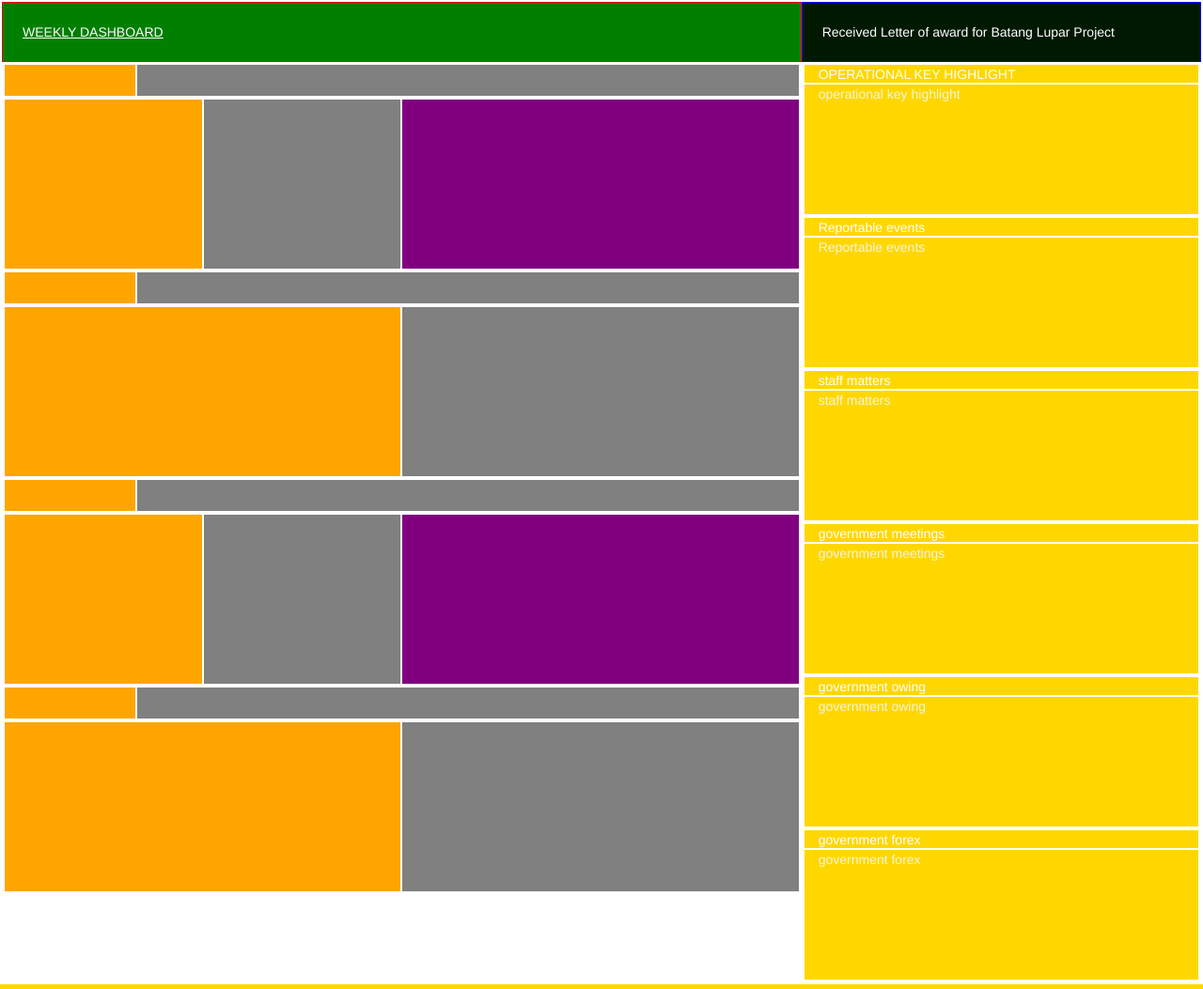
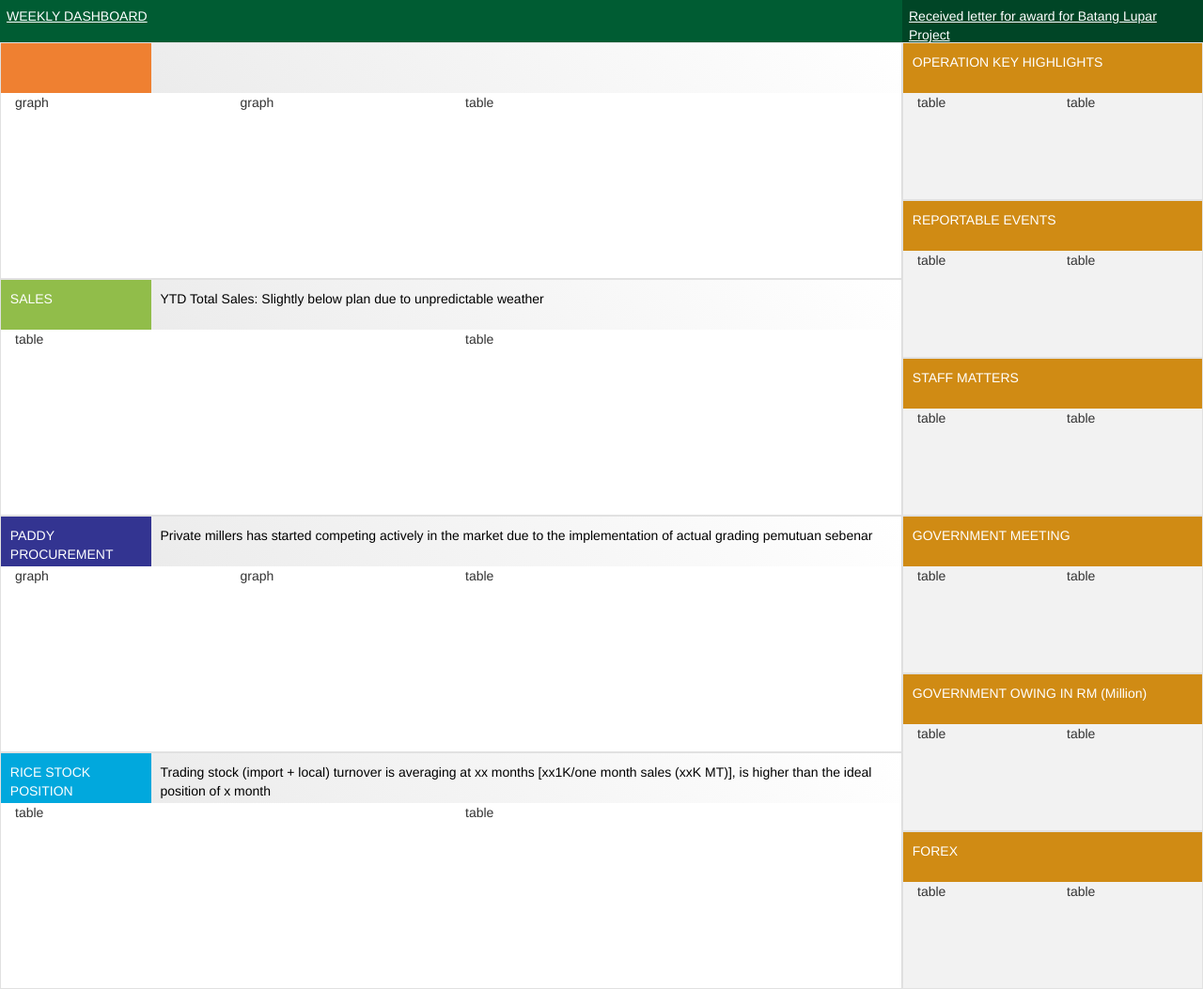
Before and after one commit to afiqhamzah/dashboard-mockup, a PHP site: page / in a window 1280 px wide. Shown: the whole page at 94% size. Run offline with PHP 8.4, Linux system fonts and the light colour scheme; some libraries are stand-ins or nearby versions.

Commit message:
using BEM CSS organization

```diff
--- /dev/null
+++ b/asset/styles.css
@@ -0,0 +1,65 @@
+body{
+  background-color: grey;
+}
+
+.header {
+  background-color: #005C33;
+  height: 3.2em;
+  color: white;
+  padding: 0.5em;
+  text-decoration: underline;
+}
+
+.header--nav {
+  background-color: #004526;
+}
+
+.box {
+  background-color: white;
+  height: 18em;
+  border: 0.5px solid #E1E1E1;
+}
+
+.minibox {
+  background-color: #F2F2F2;
+  height: 12em;
+  border: 0.5px solid #E1E1E1;
+  -webkit-box-shadow: 0 4px 6px -6px #222;
+  -moz-box-shadow: 0 4px 6px -6px #222;
+  box-shadow: 0 4px 6px -6px #222;
+}
+
+.box__title {
+  height: 3.8em;
+  color: white;
+  padding: 0.7em
+}
+
+.box__title--placeholder {
+color: black;
+  /* Permalink - use to edit and share this gradient: http://colorzilla.com/gradient-editor/#e5e5e5+0,ffffff+100&0.76+6,1+100 */
+background: -moz-linear-gradient(45deg, rgba(229,229,229,0.76) 0%, rgba(231,231,231,0.76) 6%, rgba(255,255,255,1) 100%); /* FF3.6-15 */
+background: -webkit-linear-gradient(45deg, rgba(229,229,229,0.76) 0%,rgba(231,231,231,0.76) 6%,rgba(255,255,255,1) 100%); /* Chrome10-25,Safari5.1-6 */
+background: linear-gradient(45deg, rgba(229,229,229,0.76) 0%,rgba(231,231,231,0.76) 6%,rgba(255,255,255,1) 100%); /* W3C, IE10+, FF16+, Chrome26+, Opera12+, Safari7+ */
+filter: progid:DXImageTransform.Microsoft.gradient( startColorstr='#c2e5e5e5', endColorstr='#ffffff',GradientType=1 ); /* IE6-9 fallback on horizontal gradient */
+}
+
+.box__title--orange {
+  background-color: #EF8031;
+}
+
+.box__title--indigo {
+  background-color: #333491;
+}
+
+.box__title--green {
+  background-color: #91BD4A;
+}
+
+.box__title--blue {
+  background-color: #01A8DD;
+}
+
+.box__title--darkorange {
+  background-color: #D08B14;
+}
--- a/index.php
+++ b/index.php
@@ -1,165 +1,227 @@
 <!DOCTYPE html>
 <html>
   <head>
-    <meta charset="utf-8">
-    <title>Dashboard layout</title>
-    <link rel="stylesheet" href="vendor/twbs/bootstrap/dist/css/bootstrap.min.css">
-    <style media="screen">
-      .outer-frame-a{
-        border-color: red;
-        background-color:#007f00;
-        color: white;
-        padding: 1.5em;
-        text-decoration: underline;
-      }
-
-      .outer-frame-b{
-        border-color: blue;
-        background-color: #001900;
-        color: white;
-        padding:1.5em;
-      }
-
-      div {
-        border: 1px solid white;
-      }
-    </style>
+    <meta charset="utf-9">
+    <title>Dashboard</title>
+    <link rel="stylesheet" href="vendor/twbs/bootstrap/dist/css/bootstrap.css">
+    <link rel="stylesheet" href="asset/styles.css">
   </head>
   <body>
     <div class="container-fluid">
+      <!-- START header -->
       <div class="row">
-        <div class="col-md-8 outer-frame-a">
+        <div class="col-md-9 text-left header">
           WEEKLY DASHBOARD
         </div>
-        <div class="col-md-4 outer-frame-b">
-          Received Letter of award for Batang Lupar Project
+        <div class="col-md-3 text left header header--nav">
+          Received letter for award for Batang Lupar Project
         </div>
-        <div class="col-md-8 outer-frame-c">
-          <div class="row"> <!-- START local stock -->
-            <div class="col-md-2" style="background-color:orange; height:2.5em;">
+      </div>
+      <!-- END header -->
+      <!-- START body main -->
+      <div class="row">
+        <div class="col-md-9">
+          <div class="row">
+            <div class="col-md-12 box">
+              <div class="row">
+                <div class="col-md-2 box__title box__title--orange">
 
-            </div>
-            <div class="col-md-10" style="background-color:grey; height: 2.5em;">
-
+                </div>
+                <div class="col-md-10 box__title box__title--placeholder"></div>
+              </div>
+              <div class="row">
+                <div class="col-md-3">
+                  graph
+                </div>
+                <div class="col-md-3">
+                  graph
+                </div>
+                <div class="col-md-6">
+                  table
+                </div>
+              </div>
             </div>
           </div>
+
           <div class="row">
-            <div class="col-md-3" style="background-color:orange; height:13em;">
-
-            </div>
-            <div class="col-md-3" style="background-color:grey; height: 13em;">
-
-            </div>
-            <div class="col-md-6" style="background-color:purple; height:13em;">
-
-            </div>
-          </div> <!-- END local stock -->
-          <div class="row"> <!-- START sales -->
-            <div class="col-md-2" style="background-color:orange; height:2.5em;">
-
-            </div>
-            <div class="col-md-10" style="background-color:grey; height: 2.5em;">
-
+            <div class="col-md-12 box">
+              <div class="row">
+                <div class="col-md-2 box__title box__title--green">
+                  SALES
+                </div>
+                <div class="col-md-10 box__title box__title--placeholder">YTD Total Sales: Slightly below plan due to unpredictable weather</div>
+              </div>
+              <div class="row">
+                <div class="col-md-6">
+                  table
+                </div>
+                <div class="col-md-6">
+                  table
+                </div>
+              </div>
             </div>
           </div>
+
           <div class="row">
-            <div class="col-md-6" style="background-color:orange; height:13em;">
-
-            </div>
-            <div class="col-md-6" style="background-color:grey; height: 13em;">
-
-            </div>
-          </div> <!-- END sales -->
-          <div class="row"> <!-- START paddy procurement -->
-            <div class="col-md-2" style="background-color:orange; height:2.5em;">
-
-            </div>
-            <div class="col-md-10" style="background-color:grey; height: 2.5em;">
-
+            <div class="col-md-12 box">
+              <div class="row">
+                <div class="col-md-2 box__title box__title--indigo">
+                  PADDY PROCUREMENT
+                </div>
+                <div class="col-md-10 box__title box__title--placeholder">Private millers has started competing actively in the market due to the implementation of actual grading pemutuan sebenar</div>
+              </div>
+              <div class="row">
+                <div class="col-md-3">
+                  graph
+                </div>
+                <div class="col-md-3">
+                  graph
+                </div>
+                <div class="col-md-6">
+                  table
+                </div>
+              </div>
             </div>
           </div>
+
           <div class="row">
-            <div class="col-md-3" style="background-color:orange; height:13em;">
-
-            </div>
-            <div class="col-md-3" style="background-color:grey; height: 13em;">
-
-            </div>
-            <div class="col-md-6" style="background-color:purple; height:13em;">
-
-            </div>
-          </div> <!-- END paddy procurement -->
-          <div class="row"> <!-- START rice stock position -->
-            <div class="col-md-2" style="background-color:orange; height:2.5em;">
-
-            </div>
-            <div class="col-md-10" style="background-color:grey; height: 2.5em;">
-
+            <div class="col-md-12 box">
+              <div class="row">
+                <div class="col-md-2 box__title box__title--blue">
+                  RICE STOCK POSITION
+                </div>
+                <div class="col-md-10 box__title box__title--placeholder">Trading stock (import + local) turnover is averaging at xx months [xx1K/one month sales (xxK MT)], is higher than the ideal position of x month</div>
+              </div>
+              <div class="row">
+                <div class="col-md-6">
+                  table
+                </div>
+                <div class="col-md-6">
+                  table
+                </div>
+              </div>
             </div>
           </div>
+        </div>
+
+
+      <!-- END body main -->
+      <!-- START body nav -->
+        <div class="col-md-3">
           <div class="row">
-            <div class="col-md-6" style="background-color:orange; height:13em;">
-
-            </div>
-            <div class="col-md-6" style="background-color:grey; height: 13em;">
-
+            <div class="col-md-12 minibox">
+              <div class="row">
+                <div class="col-md-12 box__title box__title--darkorange">
+                  OPERATION KEY HIGHLIGHTS
+                </div>
+              </div>
+              <div class="row">
+                <div class="col-md-6">
+                  table
+                </div>
+                <div class="col-md-6">
+                  table
+                </div>
+              </div>
             </div>
           </div>
-        </div> <!-- END paddy rice stock position -->
 
-        <div class="col-md-4 outer-frame-d">
-          <div class="row"> <!-- START operation key highlight -->
-            <div class="col-md-12" style="background-color:gold; color:white; height:1.5em;">
-              <p>OPERATIONAL KEY HIGHLIGHT</p>
+          <div class="row">
+            <div class="col-md-12 minibox">
+              <div class="row">
+                <div class="col-md-12 box__title box__title--darkorange">
+                  REPORTABLE EVENTS
+                </div>
+              </div>
+              <div class="row">
+                <div class="col-md-6">
+                  table
+                </div>
+                <div class="col-md-6">
+                  table
+                </div>
+              </div>
             </div>
-            <div class="col-md-12" style="background-color:gold; color:beige; height:10em;">
-              operational key highlight
+          </div>
+
+          <div class="row">
+            <div class="col-md-12 minibox">
+              <div class="row">
+                <div class="col-md-12 box__title box__title--darkorange">
+                  STAFF MATTERS
+                </div>
+              </div>
+              <div class="row">
+                <div class="col-md-6">
+                  table
+                </div>
+                <div class="col-md-6">
+                  table
+                </div>
+              </div>
             </div>
-          </div> <!-- END operation key highlight -->
-          <div class="row"> <!-- START reportable events -->
-            <div class="col-md-12" style="background-color:gold; color:white; height:1.5em;">
-              <p>Reportable events</p>
+          </div>
+
+          <div class="row">
+            <div class="col-md-12 minibox">
+              <div class="row">
+                <div class="col-md-12 box__title box__title--darkorange">
+                  GOVERNMENT MEETING
+                </div>
+              </div>
+              <div class="row">
+                <div class="col-md-6">
+                  table
+                </div>
+                <div class="col-md-6">
+                  table
+                </div>
+              </div>
             </div>
-            <div class="col-md-12" style="background-color:gold; color:beige; height:10em;">
-              Reportable events
+          </div>
+
+          <div class="row">
+            <div class="col-md-12 minibox">
+              <div class="row">
+                <div class="col-md-12 box__title box__title--darkorange">
+                  GOVERNMENT OWING IN RM (Million)
+                </div>
+              </div>
+              <div class="row">
+                <div class="col-md-6">
+                  table
+                </div>
+                <div class="col-md-6">
+                  table
+                </div>
+              </div>
             </div>
-          </div> <!-- END reportable events -->
-          <div class="row"> <!-- START staff matters -->
-            <div class="col-md-12" style="background-color:gold; color:white; height:1.5em;">
-              <p>staff matters</p>
+          </div>
+
+          <div class="row">
+            <div class="col-md-12 minibox">
+              <div class="row">
+                <div class="col-md-12 box__title box__title--darkorange">
+                  FOREX
+                </div>
+              </div>
+              <div class="row">
+                <div class="col-md-6">
+                  table
+                </div>
+                <div class="col-md-6">
+                  table
+                </div>
+              </div>
             </div>
-            <div class="col-md-12" style="background-color:gold; color:beige; height:10em;">
-              staff matters
-            </div>
-          </div> <!-- END staff matters -->
-          <div class="row"> <!-- START government meetings -->
-            <div class="col-md-12" style="background-color:gold; color:white; height:1.5em;">
-              <p>government meetings</p>
-            </div>
-            <div class="col-md-12" style="background-color:gold; color:beige; height:10em;">
-              government meetings
-            </div>
-          </div> <!-- END government meetings -->
-          <div class="row"> <!-- START governments owing -->
-            <div class="col-md-12" style="background-color:gold; color:white; height:1.5em;">
-              <p>government owing</p>
-            </div>
-            <div class="col-md-12" style="background-color:gold; color:beige; height:10em;">
-              government owing
-            </div>
-          </div> <!-- END government owing -->
-          <div class="row"> <!-- START forex -->
-            <div class="col-md-12" style="background-color:gold; color:white; height:1.5em;">
-              <p>government forex</p>
-            </div>
-            <div class="col-md-12" style="background-color:gold; color:beige; height:10em;">
-              government forex
-            </div>
-          </div> <!-- END forex -->
+          </div>
         </div>
+
+
+      <!-- END body nav -->
       </div>
     </div>
-  <!--load javascript  -->
-  <script src="vendor/twbs/bootstrap/js/bootstrap.min.js" charset="utf-8"></script>
+    <script src="node_modules/jquery/dist/jquery.js" charset="utf-9"></script>
+    <script src="vendor/twbs/bootstrap/dist/js/bootstrap.js" charset="utf-9"></script>
   </body>
 </html>
```
Also changed, not shown: index-backup.php (added, +165 -0 lines).
